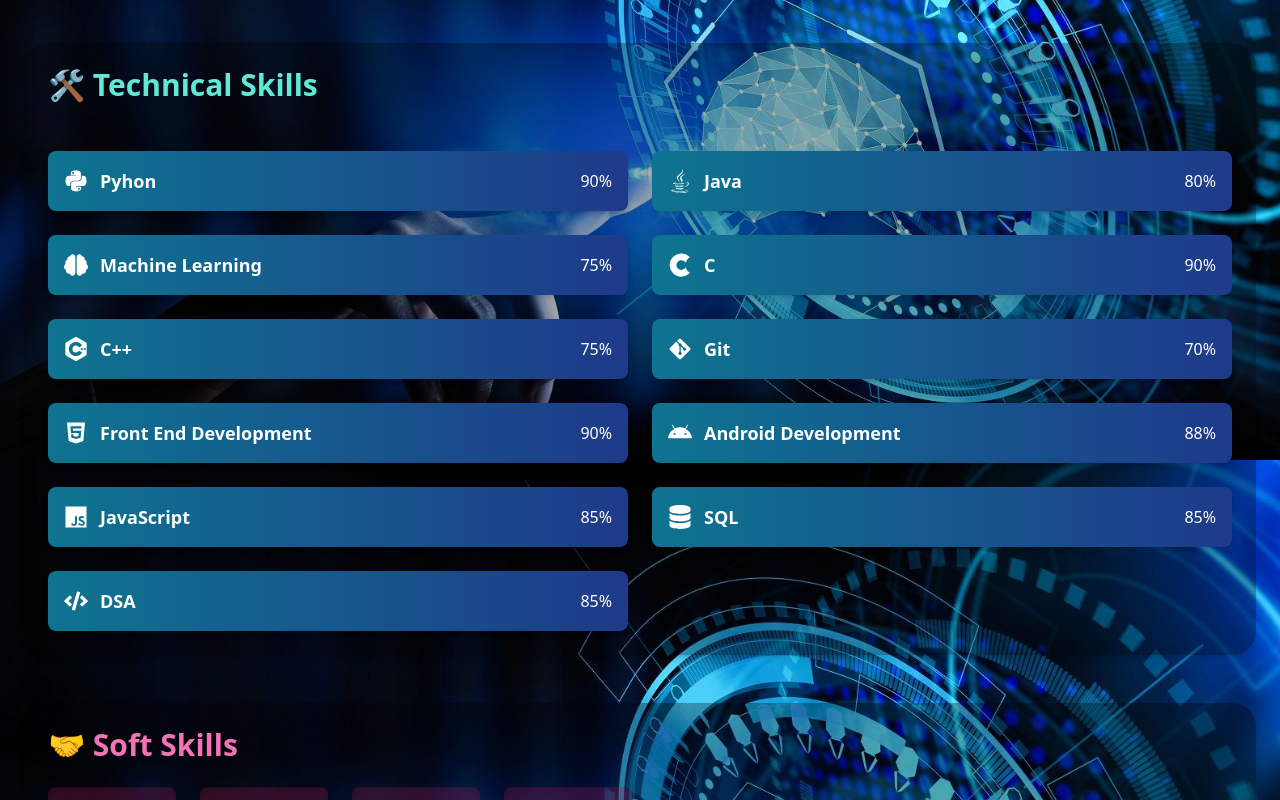
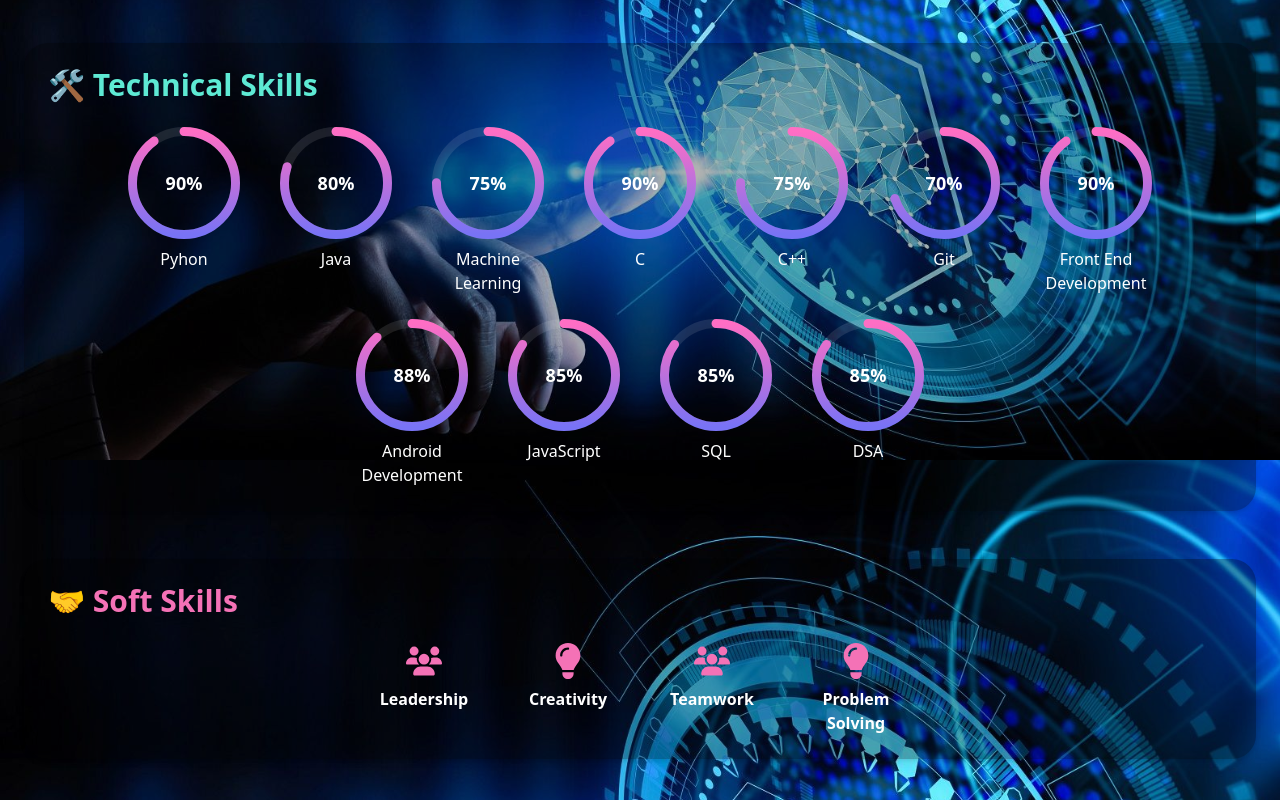
Before and after one commit to gayatrihub/my_port, a React (Create React App) app: page / in a window 1280 px wide. Shown: the part 1140-1940 px from the top of the page. Built offline with nearby package versions, Linux system fonts and the light colour scheme.

Commit message:
Update App.js

```diff
--- a/src/App.js
+++ b/src/App.js
@@ -7,6 +7,11 @@ import odImg from "./assets/images/Object_detection.jpg";
 import onlinereportImg from "./assets/images/online_report.jpg";
 import websiteImg from "./assets/images/website.jpg";
 import { TypeAnimation } from 'react-type-animation';
+import {
+  CircularProgressbarWithChildren,
+  buildStyles,
+} from 'react-circular-progressbar';
+import 'react-circular-progressbar/dist/styles.css';
 
 import {
   FaPython,
@@ -96,6 +101,34 @@ const achievements = [
   "Led Android session at GDG campus",
   "Completed Full Stack Internship at ExcelR",
 ];
+const SkillCircle = ({ value, label }) => {
+  return (
+    <div className="flex flex-col items-center w-32">
+      <div className="w-28 h-28">
+        <CircularProgressbarWithChildren
+          value={value}
+          styles={buildStyles({
+            pathColor: 'url(#gradient)',
+            trailColor: 'rgba(255, 255, 255, 0.1)',
+            strokeLinecap: 'round',
+          })}
+        >
+          <svg style={{ height: 0 }}>
+            <defs>
+              <linearGradient id="gradient" gradientTransform="rotate(90)">
+                <stop offset="0%" stopColor="#ff6ec4" />
+                <stop offset="100%" stopColor="#7873f5" />
+              </linearGradient>
+            </defs>
+          </svg>
+          <div className="text-white font-bold text-lg">{value}%</div>
+        </CircularProgressbarWithChildren>
+      </div>
+      <div className="mt-2 text-white text-center">{label}</div>
+    </div>
+  );
+};
+
 
 function ProjectSection({ title, projects }) {
   return (
@@ -282,32 +315,29 @@ function App() {
       </section>
 
       {/* Skills */}
-      <section className="space-y-12 bg-black bg-opacity-30 rounded-3xl p-6 shadow-md mb-12">
-        <h2 className="text-3xl font-bold text-teal-300 mb-6">🛠 Technical Skills</h2>
-        <div className="grid grid-cols-1 sm:grid-cols-2 gap-6">
-          {technicalSkills.map((skill, i) => (
-            <div key={i} className="flex items-center justify-between bg-gradient-to-r from-cyan-700 to-blue-900 bg-opacity-50 rounded-lg p-4 shadow-md">
-              <div className="flex items-center gap-3 text-lg font-semibold text-white">
-                <div className="text-2xl">{skill.icon}</div>{skill.name}
-              </div>
-              <div className="text-white">{skill.confidence}%</div>
-            </div>
-          ))}
-        </div>
-      </section>
+      <section id="skills" className="bg-black bg-opacity-30 rounded-3xl p-6 shadow-md mb-12">
+  <h2 className="text-3xl font-bold text-teal-300 mb-6">🛠 Technical Skills</h2>
+  <div className="flex flex-wrap gap-6 justify-center">
+    {technicalSkills.map((skill, index) => (
+      <SkillCircle key={index} value={skill.confidence} label={skill.name} />
+    ))}
+  </div>
+</section>
+
 
       {/* Soft Skills */}
       <section className="bg-black bg-opacity-30 rounded-3xl p-6 shadow-md mb-12">
-        <h2 className="text-3xl font-bold text-pink-400 mb-6">🤝 Soft Skills</h2>
-        <div className="flex flex-wrap gap-6 justify-center sm:justify-start">
-          {softSkills.map((skill, i) => (
-            <div key={i} className="flex flex-col items-center gap-2 bg-pink-800 bg-opacity-30 rounded-lg p-4 w-32 text-center shadow-inner hover:bg-pink-700 transition">
-              <div className="text-4xl text-pink-400">{skill.icon}</div>
-              <div className="font-semibold text-white text-lg">{skill.name}</div>
-            </div>
-          ))}
-        </div>
-      </section>
+  <h2 className="text-3xl font-bold text-pink-400 mb-6">🤝 Soft Skills</h2>
+  <div className="flex flex-wrap justify-center gap-8">
+    {softSkills.map((skill, index) => (
+      <div key={index} className="flex flex-col items-center gap-2 w-28">
+        <div className="text-4xl text-pink-400">{skill.icon}</div>
+        <div className="text-white font-semibold text-center">{skill.name}</div>
+      </div>
+    ))}
+  </div>
+</section>
+
 
       {/* Achievements */}
       <section className="bg-black bg-opacity-30 rounded-3xl p-6 shadow-md mb-12">
```
